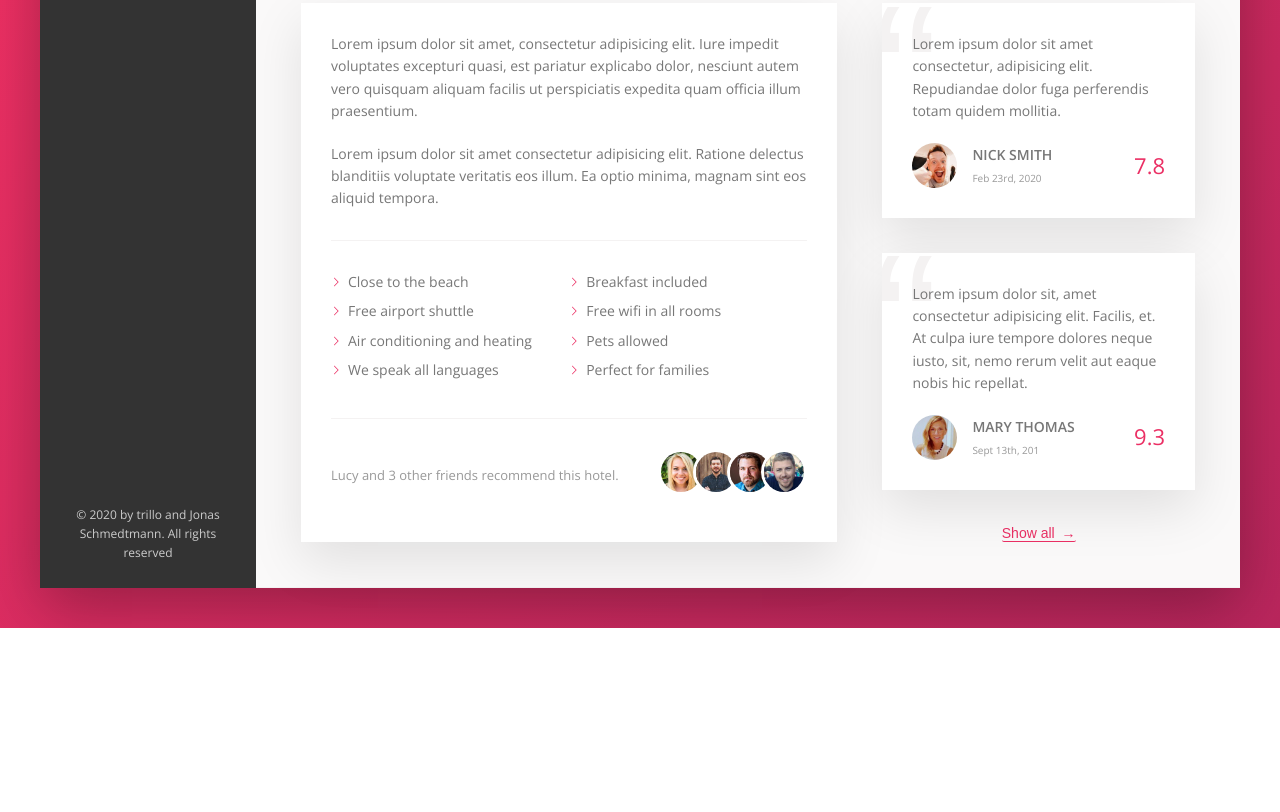
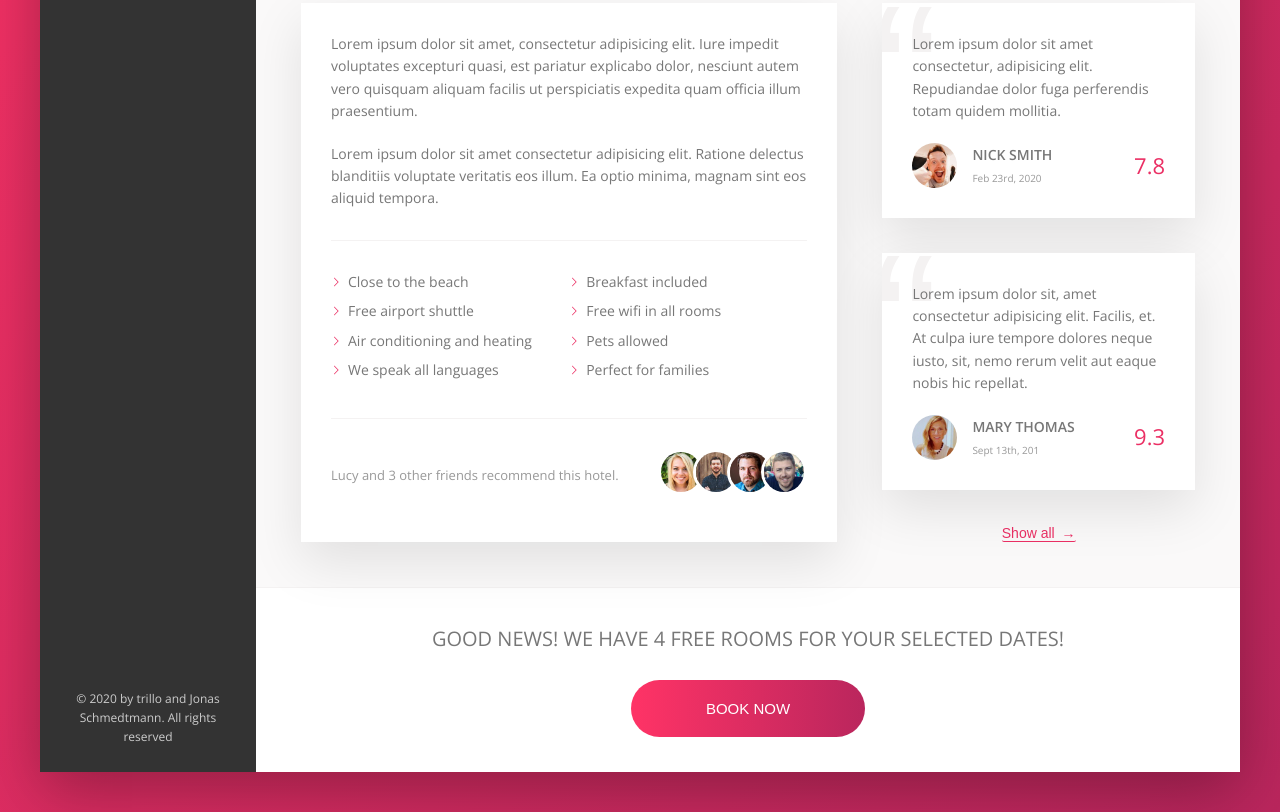
Before and after one commit to pauloteixeirajr/trillo, a website: page index.html in a window 1280 px wide. Shown: the part 604-1416 px from the top of the page. Before the commit the page ends 1232 px from the top, so only its background shows below. Drawn offline with nearby package versions, Linux system fonts and the light colour scheme.

Commit message:
add cta section

```diff
--- a/index.html
+++ b/index.html
@@ -206,6 +206,14 @@
 
                         <button class="btn-inline">Show all <span>&rarr;</span></button>
                     </div>
+
+                </div>
+                <div class="cta">
+                    <h2 class="cta__book-now">Good news! We have 4 free rooms for your selected dates!</h2>
+                    <button class="btn">
+                        <span class="btn__visible">Book now</span>
+                        <span class="btn__hidden">Only 4 rooms left</span>
+                    </button>
                 </div>
             </main>
         </div>
--- a/sass/_components.scss
+++ b/sass/_components.scss
@@ -418,6 +418,76 @@
   }
 }
 
+// CALL TO ACTION (CTA)
+.cta {
+  padding: 3.5rem 0;
+  text-align: center;
+
+  &__book-now {
+    font-size: 2rem;
+    font-weight: 300;
+    margin-bottom: 2.5rem;
+    text-transform: uppercase;
+  }
+}
+
+// Call to action button
+.btn {
+  font-size: 1.5rem;
+  font-weight: 300;
+  text-transform: uppercase;
+  border-radius: 100px;
+  border: none;
+  background-image: linear-gradient(
+    to right,
+    var(--color-primary-light),
+    var(--color-primary-dark)
+  );
+  color: #fff;
+  position: relative;
+  overflow: hidden;
+  cursor: pointer;
+
+  & > * {
+    display: inline-block;
+    height: 100%;
+    width: 100%;
+    transition: all 0.2s;
+  }
+
+  &__visible {
+    padding: 2rem 7.5rem;
+  }
+
+  &__hidden {
+    position: absolute;
+    padding: 2rem 0;
+    left: 0;
+    top: -100%;
+  }
+
+  &:hover {
+    background-image: linear-gradient(
+      to left,
+      var(--color-primary-light),
+      var(--color-primary-dark)
+    );
+  }
+
+  &:hover &__visible {
+    transform: translateY(100%);
+  }
+
+  &:hover &__hidden {
+    top: 0;
+  }
+
+  &:focus {
+    outline: none;
+    animation: pulsate 1s infinite;
+  }
+}
+
 // Animations
 @keyframes pulsate {
   0% {
```
Also changed, not shown: css/style.css.
